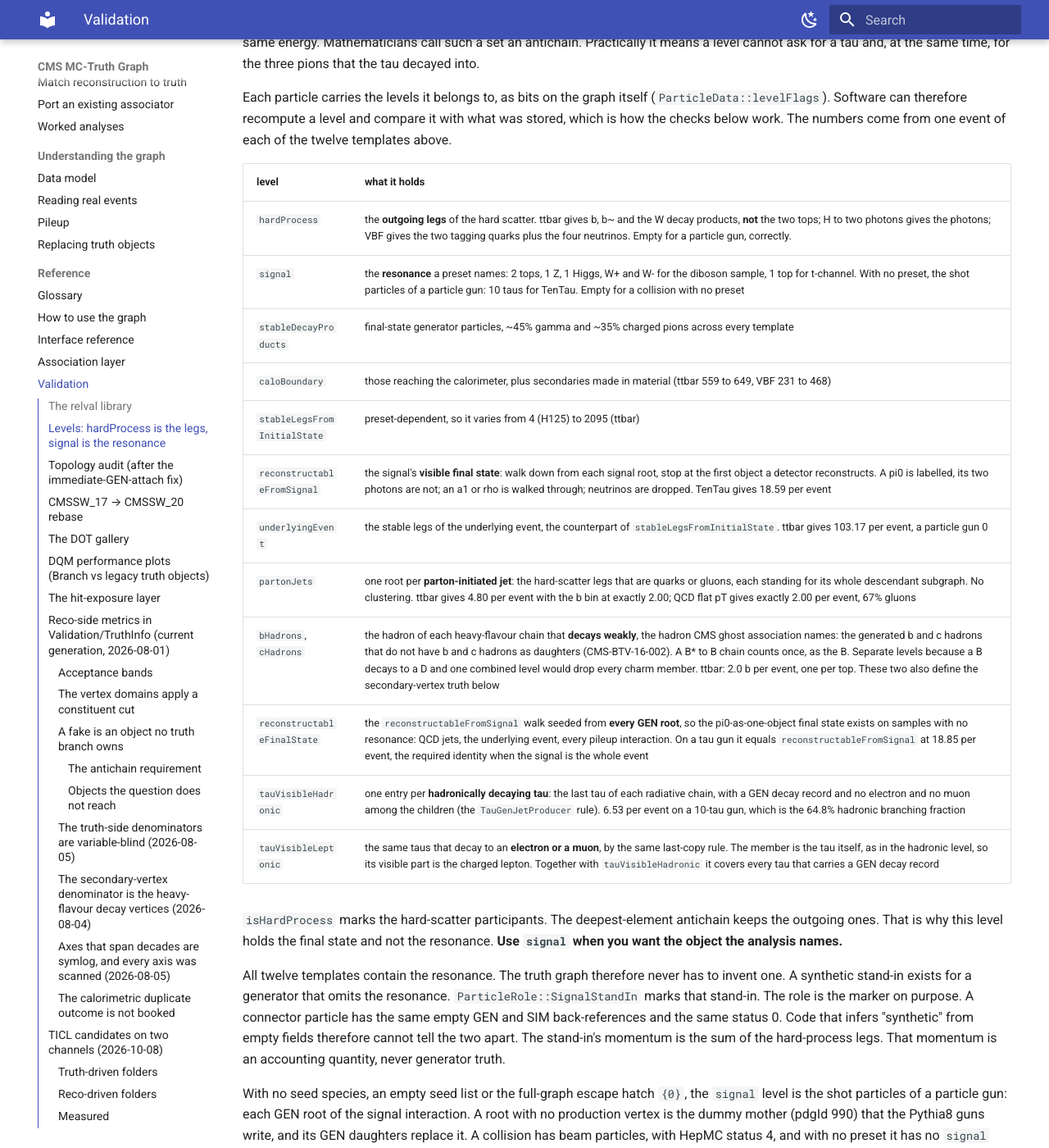
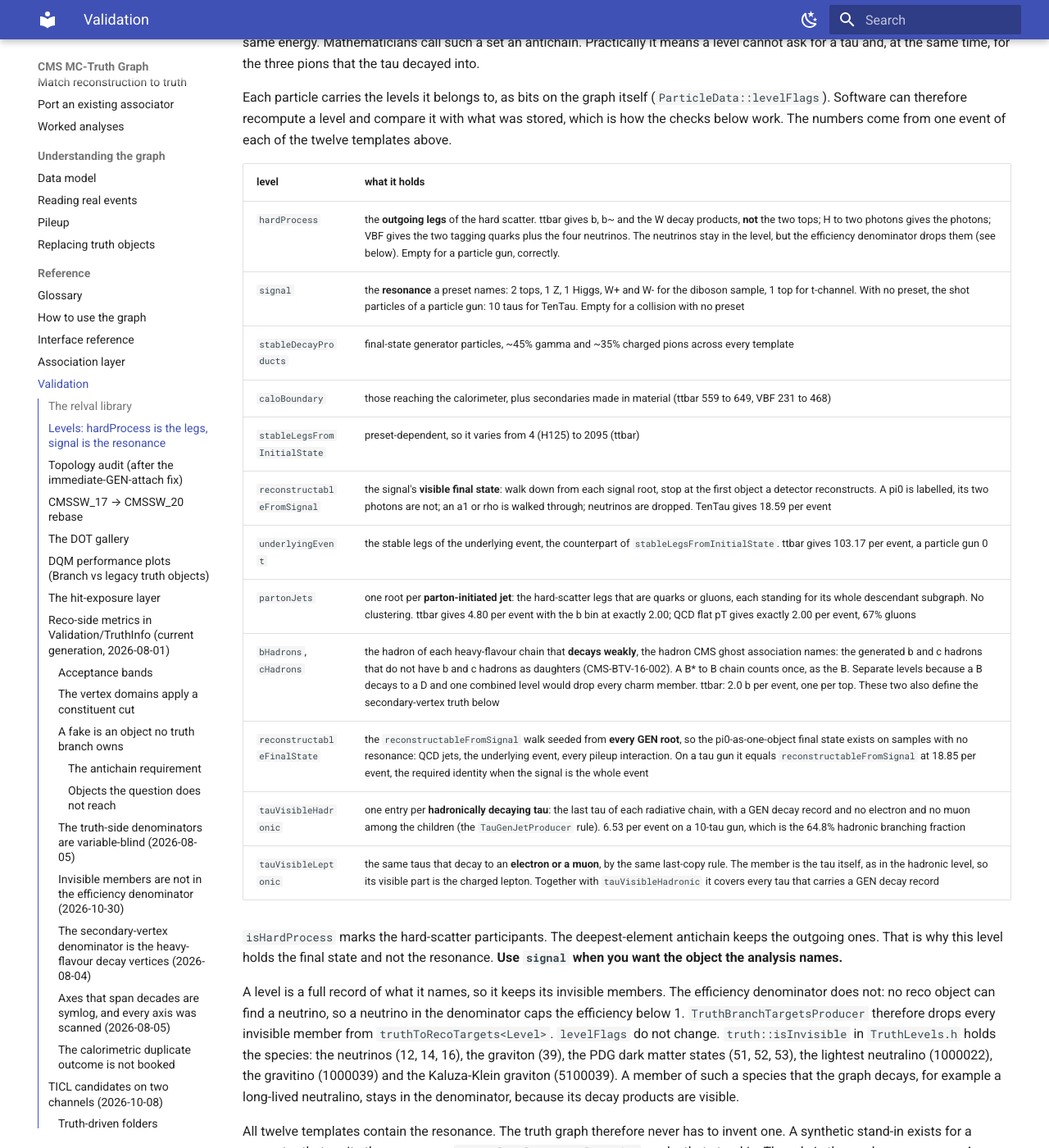
Before and after one commit to felicepantaleo/cms-truth-docs, an MkDocs documentation site: the page built from docs/validation.md, in a window 1280 px wide and 1400 px high, scrolled down 1522 px. Shown: the whole window at 82% size. Built offline with MkDocs 1.6.1 and Material for MkDocs 9.7.7, drawn with Linux system fonts in a browser that asks for light colours; some of the changed text lies outside the part shown.

Commit message:
validation, interface: invisible members are not in the level efficiency denominators

```diff
--- a/docs/validation.md
+++ b/docs/validation.md
@@ -48,7 +48,7 @@ Each particle carries the levels it belongs to, as bits on the graph itself (`Pa
 
 | level | what it holds |
 |---|---|
-| `hardProcess` | the **outgoing legs** of the hard scatter. ttbar gives b, b~ and the W decay products, **not** the two tops; H to two photons gives the photons; VBF gives the two tagging quarks plus the four neutrinos. Empty for a particle gun, correctly. |
+| `hardProcess` | the **outgoing legs** of the hard scatter. ttbar gives b, b~ and the W decay products, **not** the two tops; H to two photons gives the photons; VBF gives the two tagging quarks plus the four neutrinos. The neutrinos stay in the level, but the efficiency denominator drops them (see below). Empty for a particle gun, correctly. |
 | `signal` | the **resonance** a preset names: 2 tops, 1 Z, 1 Higgs, W+ and W- for the diboson sample, 1 top for t-channel. With no preset, the shot particles of a particle gun: 10 taus for TenTau. Empty for a collision with no preset |
 | `stableDecayProducts` | final-state generator particles, ~45% gamma and ~35% charged pions across every template |
 | `caloBoundary` | those reaching the calorimeter, plus secondaries made in material (ttbar 559 to 649, VBF 231 to 468) |
@@ -64,6 +64,16 @@ Each particle carries the levels it belongs to, as bits on the graph itself (`Pa
 `isHardProcess` marks the hard-scatter participants. The deepest-element antichain
 keeps the outgoing ones. That is why this level holds the final state and not the
 resonance. **Use `signal` when you want the object the analysis names.**
+
+A level is a full record of what it names, so it keeps its invisible members. The
+efficiency denominator does not: no reco object can find a neutrino, so a neutrino in
+the denominator caps the efficiency below 1. `TruthBranchTargetsProducer` therefore drops
+every invisible member from `truthToRecoTargets<Level>`. `levelFlags` do not change.
+`truth::isInvisible` in `TruthLevels.h` holds the species: the neutrinos (12, 14, 16),
+the graviton (39), the PDG dark matter states (51, 52, 53), the lightest neutralino
+(1000022), the gravitino (1000039) and the Kaluza-Klein graviton (5100039). A member of
+such a species that the graph decays, for example a long-lived neutralino, stays in the
+denominator, because its decay products are visible.
 
 All twelve templates contain the resonance. The truth graph therefore never has to
 invent one. A synthetic stand-in exists for a generator that omits the resonance.
@@ -523,6 +533,27 @@ tracked. `partonJets` therefore measures identically with the selector open. A h
 lepton, a photon and every generator final-state particle keep the cuts, so a b hadron,
 a tau, a pi0 and a particle beyond the detector acceptance are cut like a tracked one.
 
+### Invisible members are not in the efficiency denominator (2026-10-30)
+
+The level keeps its neutrinos. The denominator drops them, so the efficiency can reach 1.
+Measured on 20 no-PU ttbar events (34834.88, one shared `step2.root`, A = the IB, B = the
+change). The signal interaction has 11 neutrinos in `hardProcess` and 46 in
+`stableDecayProducts`, 33 of which pass the pt and eta cuts. No other level holds a
+neutrino on this sample.
+
+| level, axis | `num_simul` A | `num_simul` B | `generalTracks` efficiency A | B |
+|---|---|---|---|---|
+| `hardProcess` | 119 | 108 | 0.908 | 1.000 |
+| `stableDecayProducts`, every cut passed | 2239 | 2206 | 0.577 | 0.586 |
+| `stableDecayProducts`, pt axis | 8506 | 8464 | | |
+
+`hardProcess` reads the same 119 to 108 in every collection: `ticlCandidate` cumulative
+efficiency 0.235 to 0.259, `particleFlowClusterECAL` cumulative 0.798 to 0.880. Every
+numerator is unchanged. Outside these two levels, all histograms agree within the
+noise floor of two A runs (relative difference 1.3e-6). `stableLegsFromInitialState` and
+`underlyingEvent` can also hold neutrinos when a preset builds them; the same rule
+applies there.
+
 ### The secondary-vertex denominator is the heavy-flavour decay vertices (2026-08-04)
 
 A secondary vertex is where a b or c hadron decayed. The denominator is therefore the
```
Also changed, not shown: docs/interface.md (+4 -1 lines).
